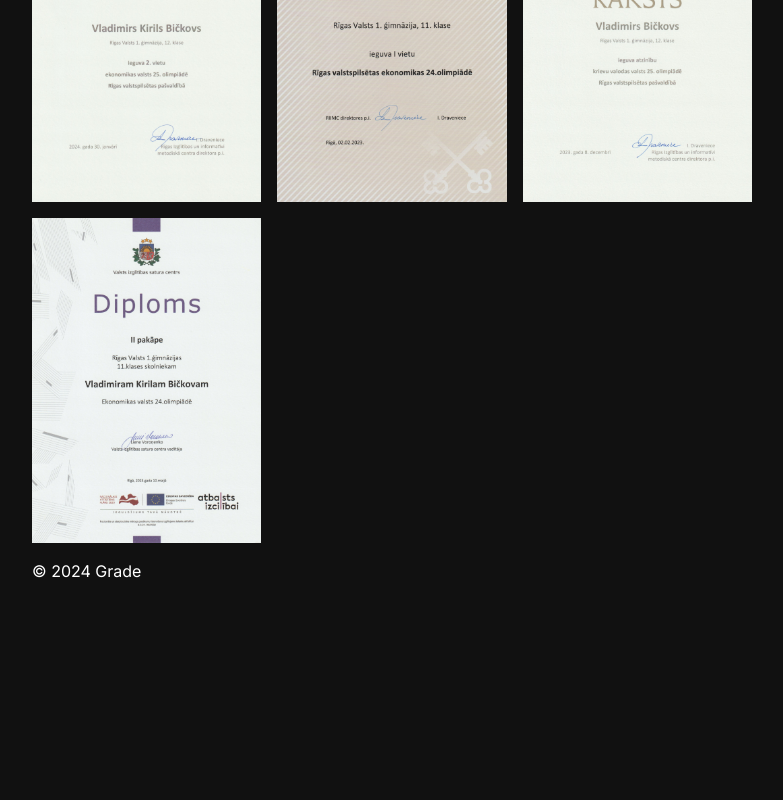
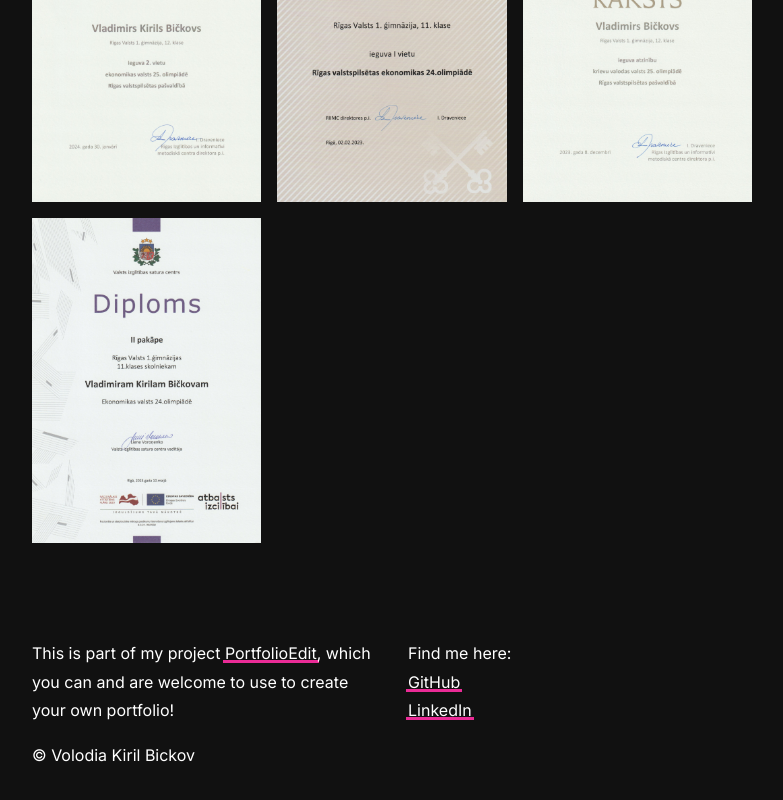
Before and after one commit to nevolodia/PortfolioEdit, a React (Create React App) app: page / in a window 1280 px wide. Shown: the part 1317-2117 px from the top of the page, without its empty margins (248-1031 px from the left). Before the commit the page ends 1900 px from the top, so only its background shows below. Built offline with nearby package versions, Linux system fonts and the light colour scheme.

Commit message:
Footer added.

```diff
--- /dev/null
+++ b/src/components/Footer.tsx
@@ -0,0 +1,31 @@
+import PeText from "./PeText";
+import PeLink from "./PeLink";
+import "../styles/footer.css";
+
+const Footer = () => {
+	return (
+		<div className="footer">
+
+			<div className="footer-row">
+				<PeText>
+					This is part of my project <PeLink href="https://github.com/hackername1/PortfolioEdit">
+					PortfolioEdit</PeLink>, which you can and are welcome to use to create your own portfolio!
+				</PeText>
+				<PeText>
+					&copy; Volodia Kiril Bickov
+				</PeText>
+			</div>
+
+			<div className="footer-row">
+				<PeText>
+					Find me here: <br/>
+					<PeLink href="https://github.com/hackername1">GitHub</PeLink> <br/>
+					<PeLink href="https://www.linkedin.com/in/nevolodia/">LinkedIn</PeLink> <br/>
+				</PeText>
+			</div>
+
+		</div>
+	)
+}
+
+export default Footer;
--- a/src/components/LayoutComponent.tsx
+++ b/src/components/LayoutComponent.tsx
@@ -1,6 +1,8 @@
 import { Outlet } from "react-router-dom";
 import "../styles/layout.css";
 import PeLink from "./PeLink";
+import React from "react";
+import Footer from "./Footer";
 
 const LayoutComponent = () => {
 	return (
@@ -28,12 +30,7 @@
 				<Outlet/>
 			</div>
 
-			<div className="footer">
-				<p>
-					© 2024 Grade
-				</p>
-			</div>
-
+			<Footer />
 		</div>
 	)
 };
```
